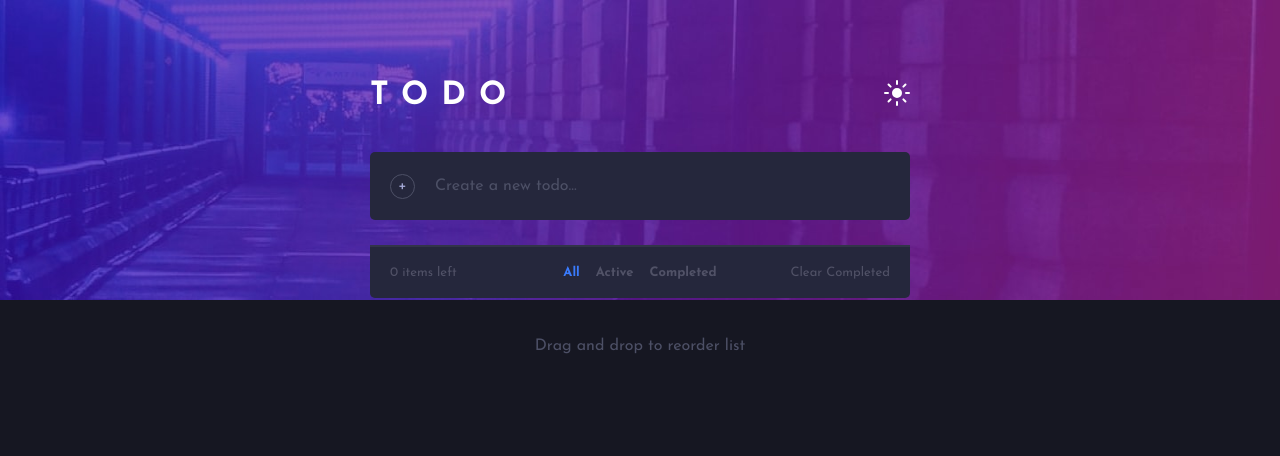
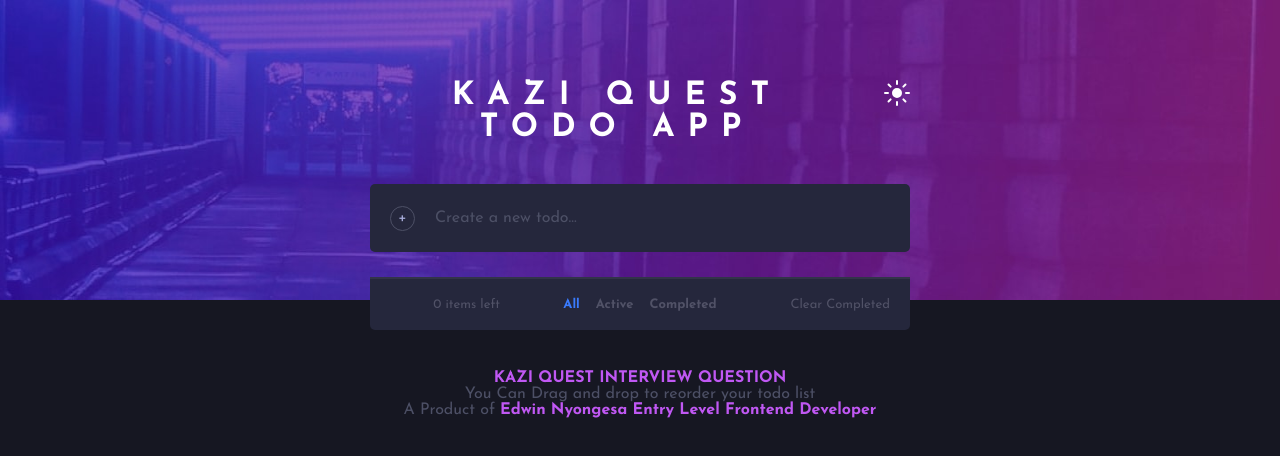
Before and after one commit to arjan001/TO-DO-APP, a plain HTML site: page index.html in a window 1280 px wide. Drawn offline with Linux system fonts and the light colour scheme.

Commit message:
answered the .md file questions and beautified the footer a little

```diff
--- a/css/styles.css
+++ b/css/styles.css
@@ -103,7 +103,9 @@ label {
   align-items: center;
   padding: 1.9rem 2rem;
   gap: 2rem;
+  text-align: center;
 }
+
 
 /* HEADER'S CARD */
 
@@ -314,6 +316,11 @@ footer {
   text-align: center;
   color: var(--clr-gb-5);
 }
+footer p span{
+ color:  hsl(280, 87%, 65%);
+ font-weight: bold;
+
+}
 
 /* JAVASCRIPT FUNCTIONS - STYLES */
 /* FILTER TODOS */
--- a/index.html
+++ b/index.html
@@ -4,11 +4,11 @@
     <meta charset="UTF-8" />
     <meta http-equiv="X-UA-Compatible" content="ie=edge" />
     <meta name="viewport" content="width=device-width, initial-scale=1.0" />
-    <meta name="author" content="Hari Ram" />
-    <title>Frontend Mentor | TODO APP</title>
+    <meta name="author" content="edwin nyongesa" />
+    <title>KAZI QUEST | TO DO APP</title>
     <meta
       name="description"
-      content="This is a front-end coding challenge - TODO APP"
+      content="This is a front-end developer interview question by kazi quest"
     />
     <link
       rel="icon"
@@ -26,9 +26,9 @@
   </head>
   <body>
     <header class="card">
-      <h1>TODO</h1>
+      <h1 >KAZI QUEST TODO APP</h1>
       <button id="theme-switcher">
-        <img src="./assets/images/icon-sun.svg" alt="Change color theme" />
+        <img style="cursor: pointer;" src="./assets/images/icon-sun.svg" alt="Change color theme" />
       </button>
     </header>
     <main>
@@ -62,7 +62,9 @@
       </div>
     </main>
     <footer>
-      <p>Drag and drop to reorder list</p>
+      <p><span>KAZI QUEST INTERVIEW QUESTION</span></p>
+      <p>You Can Drag and drop to reorder your todo list</p>
+      <p>A Product of <span >Edwin Nyongesa Entry Level Frontend Developer</span> </p>
     </footer>
     <script src="./js/scripts.js"></script>
   </body>
--- a/js/scripts.js
+++ b/js/scripts.js
@@ -17,7 +17,7 @@ function main() {
           : "./assets/images/icon-sun.svg"
       );
     });
-  // get alltodos and initialise listeners
+  // getting alltodos and initialise listeners
   addTodo();
   // dragover on .todos container
   document.querySelector(".todos").addEventListener("dragover", function (e) {
```
Also changed, not shown: 2 other files.
